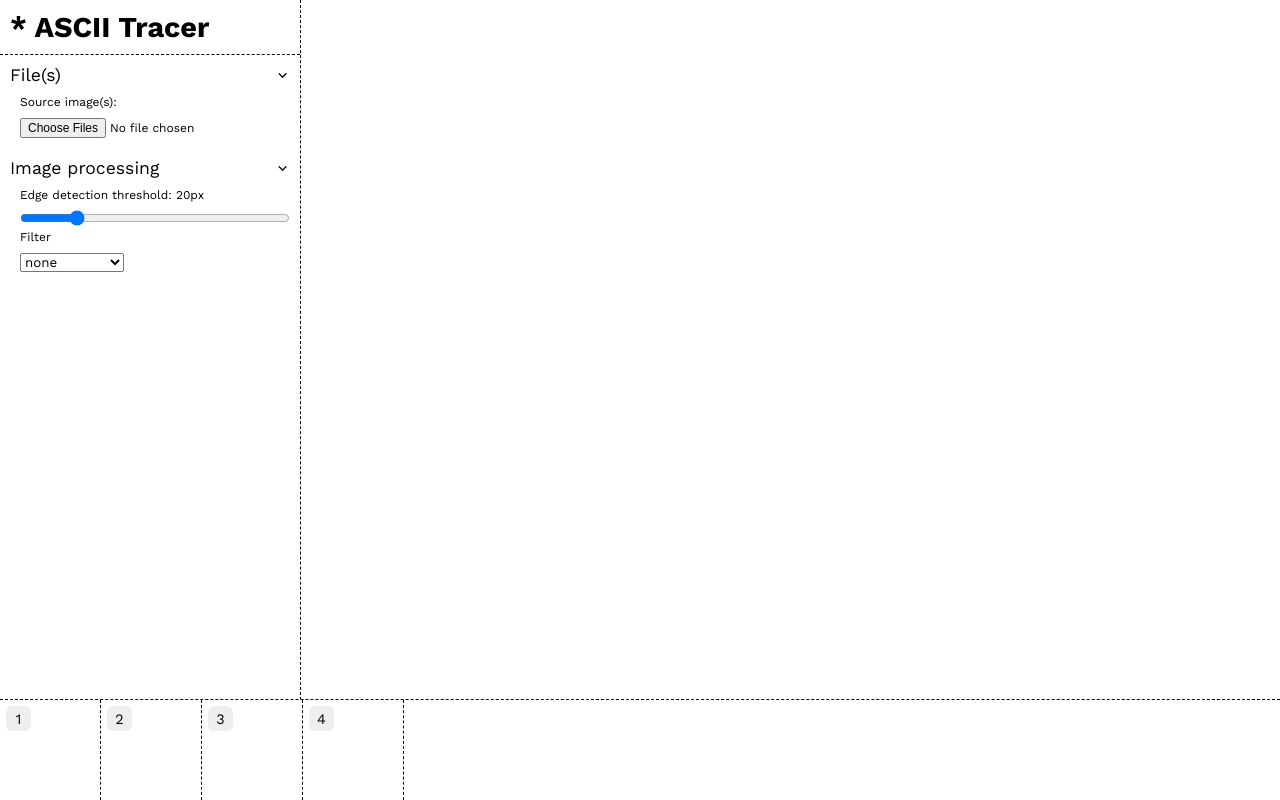
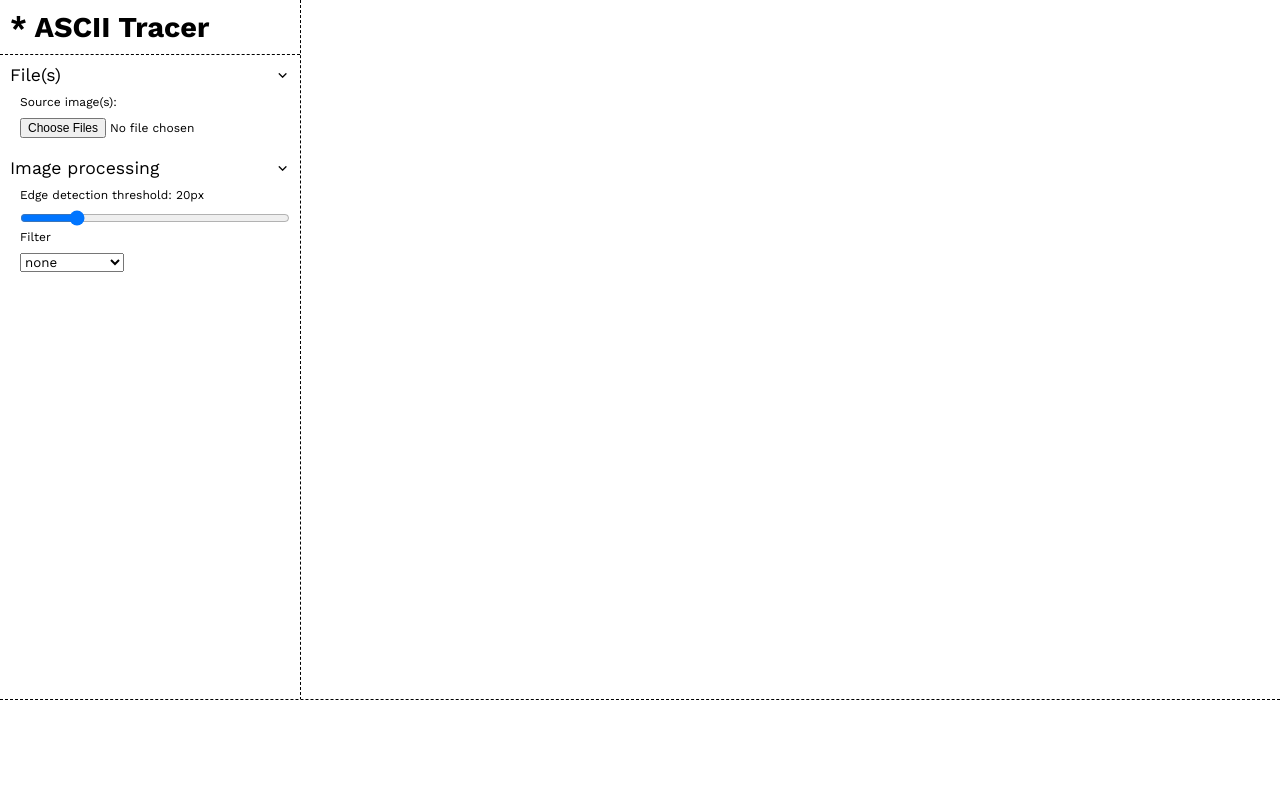
Before and after one commit to bradysheridan/ascii-animator, a Next.js app: page / in a window 1280 px wide. Built offline with nearby package versions, Linux system fonts and the light colour scheme.

Commit message:
add frame selection

```diff
--- a/src/components/Controls.js
+++ b/src/components/Controls.js
@@ -7,6 +7,7 @@ import ControlSelect from './ControlSelect';
 
 export default function Controls() {
   const {
+    setSelectedFrame,
     edgeDetectionThreshold,
     setEdgeDetectionThreshold,
     sourceImages,
@@ -27,7 +28,10 @@ export default function Controls() {
           name={"source-images"}
           multiple={true}
           value={sourceImages}
-          onChange={setSourceImages}
+          onChange={(sourceImages) => {
+            setSourceImages(sourceImages);
+            setSelectedFrame(0);
+          }}
         />
       </Dropdown>
 
--- a/src/components/ControlsContext.js
+++ b/src/components/ControlsContext.js
@@ -3,6 +3,7 @@ import { createContext, useState } from "react";
 export const ControlsContext = createContext();
 
 export const ControlsProvider = (props) => {
+  const [selectedFrame, setSelectedFrame] = useState(0);
   const [asciiStrings, setAsciiStrings] = useState([]);
   const [edgeDetectionThreshold, setEdgeDetectionThreshold] = useState(20);
   const [filter, setFilter] = useState();
@@ -11,6 +12,8 @@ export const ControlsProvider = (props) => {
   return(
     <ControlsContext.Provider
       value={{
+        selectedFrame,
+        setSelectedFrame,
         asciiStrings,
         setAsciiStrings,
         edgeDetectionThreshold,
--- a/src/components/FrameTimeline.js
+++ b/src/components/FrameTimeline.js
@@ -1,39 +1,43 @@
 import { useContext } from 'react'
 import { ControlsContext } from '@/components/ControlsContext';
 
-const frames = [
-  1,
-  2,
-  3,
-  4
-]
-
 function Frame({
   i,
-  frame
+  image,
+  isSelected,
+  onClick
 }) {
   return(
-    <div className="frame">
+    <div className={["frame-preview", isSelected ? "selected" : ""].join(" ")} onClick={onClick}>
       <p className="frame-number">
         { i + 1 }
       </p>
+
+      <img
+        style={{ width: '100%', height: '100%', objectFit: 'contain' }}
+        src={image.data.src}
+      />
     </div>
   )
 }
 
 export default function FrameTimeline() {
   const {
-
+    sourceImages,
+    selectedFrame,
+    setSelectedFrame
   } = useContext(ControlsContext);
 
   return(
     <div className="frame-timeline-wrap">
       {
-        frames.map((frame, i) => (
+        sourceImages.map((image, i) => (
           <Frame
             key={`frame-${i}`}
             i={i}
-            frame={frame}
+            image={image}
+            isSelected={i === selectedFrame}
+            onClick={() => setSelectedFrame(i)}
           />
         ))
       }
--- a/src/pages/index.js
+++ b/src/pages/index.js
@@ -5,6 +5,7 @@ import CanvasP5 from '@/components/CanvasP5';
 
 export default function Index() {
   const {
+    selectedFrame,
     asciiStrings,
     setAsciiStrings,
     sourceImages,
@@ -17,11 +18,12 @@ export default function Index() {
       {
         sourceImages.map((sourceImage, i) => {
           var frameIndex = i,
-              frameNumber = i + 1;
+              frameNumber = i + 1,
+              frameIsSelected = frameIndex === selectedFrame;
 
           return(
-            <div className="index-page-wrap">
-              <div key={`frame-${i}`} style={{ display: 'flex', flexDirection: 'column', marginTop: (i === 0) ? 0 : 30  }}>
+            <div key={`frame-${i}`} className={["frame", frameIsSelected ? "selected" : ""].join(" ")}>
+              <div style={{ display: 'flex', flexDirection: 'column' }}>
                 <CanvasP5
                   title={`Frame ${(frameNumber)} - Source`}
                   sourceImage={sourceImage.data}
@@ -41,7 +43,6 @@ export default function Index() {
                   onSketch={(asciiString) => {
                     var newAsciiStrings = asciiStrings.map(str => str);
                     newAsciiStrings[frameIndex] = asciiString;
-                    console.log("CanvasP5 onSketch callback got newAsciiStrings:", newAsciiStrings);
                     setAsciiStrings(newAsciiStrings);
                   }}
                 />
--- a/src/styles/components/_Canvas.scss
+++ b/src/styles/components/_Canvas.scss
@@ -1,15 +1,10 @@
 .canvas {
-  /* box-shadow: 0px 0px 10px #ddd; */
   overflow: hidden;
   position: relative;
   width: auto;
   display: inline-block;
   border-bottom: 1px dashed black;
 }
-.canvas:first-child {
-  margin-left: 0;
-}
-
 .canvas-title {
   padding: 6px 10px;
   border-bottom: 1px dashed black;
--- a/src/styles/components/_FrameTimeline.scss
+++ b/src/styles/components/_FrameTimeline.scss
@@ -13,21 +13,21 @@
   border-top: 1px dashed var(--site-background-contrast-color);
 }
 
-.frame {
+.frame-preview{
   position: relative;
   height: 100%;
   width: var(--frame-timeline-height);
   border-left: 1px dashed var(--site-background-contrast-color);
   cursor: pointer;
 }
-.frame:first-child {
+.frame-preview:first-child {
   border-left: 0;
 }
-.frame:last-child {
+.frame-preview:last-child {
   border-right: 1px dashed var(--site-background-contrast-color);
 }
-.frame.active,
-.frame:hover {
+.frame-preview.active,
+.frame-preview:hover {
   background-color: var(--site-background-color-highlight-2);
 }
 
@@ -46,3 +46,6 @@
   align-items: center;
   text-align: center;
 }
+.frame-preview.selected .frame-number {
+  background-color: var(--success-green-light);
+}
--- a/src/styles/components/_all.scss
+++ b/src/styles/components/_all.scss
@@ -2,4 +2,5 @@
 @import 'Controls';
 @import 'ControlFile';
 @import 'ControlSlider';
+@import 'Frame';
 @import 'FrameTimeline';
--- a/src/styles/layouts/_Root.scss
+++ b/src/styles/layouts/_Root.scss
@@ -4,8 +4,3 @@
   margin-left: var(--controls-width-desktop);
   margin-bottom: var(--frame-timeline-height);
 }
-
-.index-page-wrap {
-  display: flex;
-  flex: 1;
-}
--- a/src/styles/main.css
+++ b/src/styles/main.css
@@ -196,16 +196,11 @@ span, small, em, strong, input {
   }
 }
 .canvas {
-  /* box-shadow: 0px 0px 10px #ddd; */
   overflow: hidden;
   position: relative;
   width: auto;
   display: inline-block;
   border-bottom: 1px dashed black;
-}
-
-.canvas:first-child {
-  margin-left: 0;
 }
 
 .canvas-title {
@@ -305,6 +300,15 @@ span, small, em, strong, input {
   margin: 0;
 }
 
+.frame {
+  display: none;
+  flex: 1;
+}
+
+.frame.selected {
+  display: flex;
+}
+
 :root {
   --frame-timeline-height: 100px;
 }
@@ -320,7 +324,7 @@ span, small, em, strong, input {
   border-top: 1px dashed var(--site-background-contrast-color);
 }
 
-.frame {
+.frame-preview {
   position: relative;
   height: 100%;
   width: var(--frame-timeline-height);
@@ -328,16 +332,16 @@ span, small, em, strong, input {
   cursor: pointer;
 }
 
-.frame:first-child {
+.frame-preview:first-child {
   border-left: 0;
 }
 
-.frame:last-child {
+.frame-preview:last-child {
   border-right: 1px dashed var(--site-background-contrast-color);
 }
 
-.frame.active,
-.frame:hover {
+.frame-preview.active,
+.frame-preview:hover {
   background-color: var(--site-background-color-highlight-2);
 }
 
@@ -357,6 +361,10 @@ span, small, em, strong, input {
   text-align: center;
 }
 
+.frame-preview.selected .frame-number {
+  background-color: var(--success-green-light);
+}
+
 .content {
   display: flex;
   width: calc(100% - var(--controls-width-desktop));
@@ -364,9 +372,4 @@ span, small, em, strong, input {
   margin-bottom: var(--frame-timeline-height);
 }
 
-.index-page-wrap {
-  display: flex;
-  flex: 1;
-}
-
 /*# sourceMappingURL=main.css.map */
```
Also changed, not shown: src/styles/components/_Frame.scss (added, +7 -0 lines), 1 other file (tests, documents, lock files or other folders).
